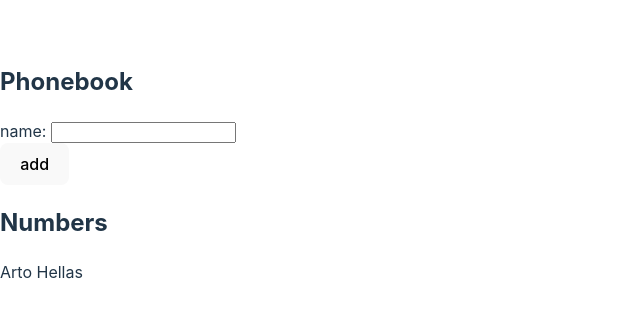
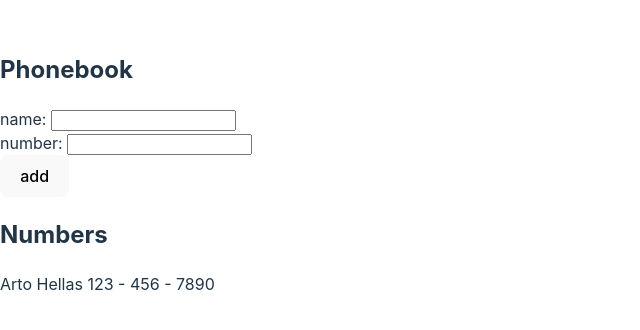
Before and after one commit to vineetverma321/FSO, a React (Vite) app in the folder P20620/: page / in a window 1280 px wide. Shown: the part 236-566 px from the top of the page, without its empty margins (0-640 px from the left). Built offline with nearby package versions, Linux system fonts and the light colour scheme.

Commit message:
Exercises 2.7-2.8

```diff
--- a/P20620/src/App.jsx
+++ b/P20620/src/App.jsx
@@ -1,32 +1,58 @@
 import { useState } from 'react';
 
 const App = () => {
-  const [persons, setPersons] = useState([{ name: 'Arto Hellas' }]);
+  const [persons, setPersons] = useState([
+    { name: 'Arto Hellas', number: '123 - 456 - 7890' },
+  ]);
   const [newName, setNewName] = useState('');
+  const [newNumber, setNewNumber] = useState('');
 
   const handleNewName = (e) => {
     setNewName(e.target.value);
   };
+  const handleNewNumber = (e) => {
+    setNewNumber(e.target.value);
+  };
 
-  const addNewName = (e) => {
+  const addNewPerson = (e) => {
     e.preventDefault();
-    const newNameObj = {
+
+    const newPersonObj = {
       name: newName,
+      number: newNumber,
     };
-    setPersons(persons.concat(newNameObj));
-    setNewName('');
+
+    // console.log(persons.some((obj) => obj.name === newNameObj.name));
+
+    persons.some(
+      (obj) =>
+        obj.name === newPersonObj.name && obj.number === newPersonObj.number
+    )
+      ? alert(
+          `${newPersonObj.name} already exists in the phonebook with number ${newPersonObj.number}`
+        )
+      : (setPersons(persons.concat(newPersonObj)),
+        setNewName(''),
+        setNewNumber(''));
   };
 
   const Person = ({ perObj }) => {
-    return <div>{perObj.name}</div>;
+    return (
+      <div>
+        {perObj.name} {perObj.number}
+      </div>
+    );
   };
 
   return (
     <div>
       <h2>Phonebook</h2>
-      <form onSubmit={addNewName}>
+      <form onSubmit={addNewPerson}>
         <div>
           name: <input value={newName} onChange={handleNewName} />
+        </div>
+        <div>
+          number: <input value={newNumber} onChange={handleNewNumber} />
         </div>
         <div>
           <button type="submit">add</button>
@@ -35,7 +61,7 @@ const App = () => {
       <h2>Numbers</h2>
       {persons.map((person) => (
         // <div>{person.name}</div>
-        <Person perObj={person} key={person.name} />
+        <Person perObj={person} key={person.name + person.number} />
       ))}
     </div>
   );
```
